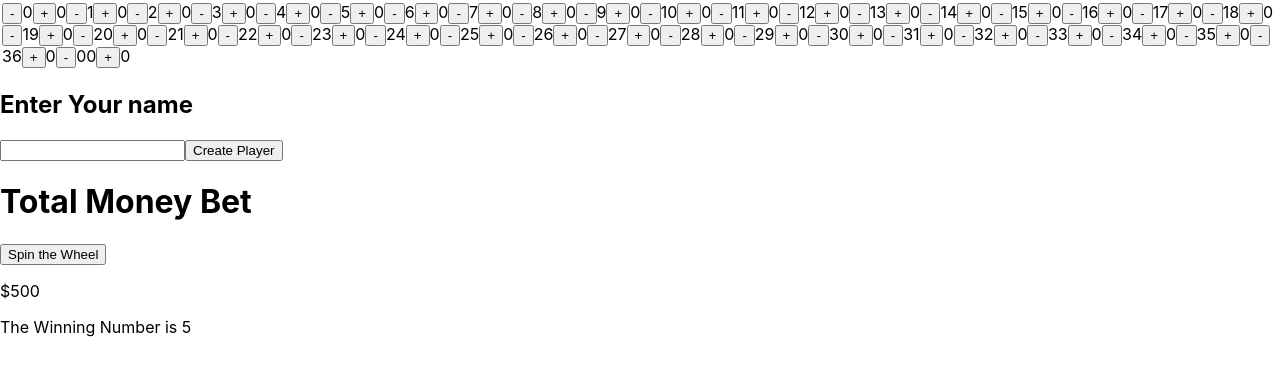
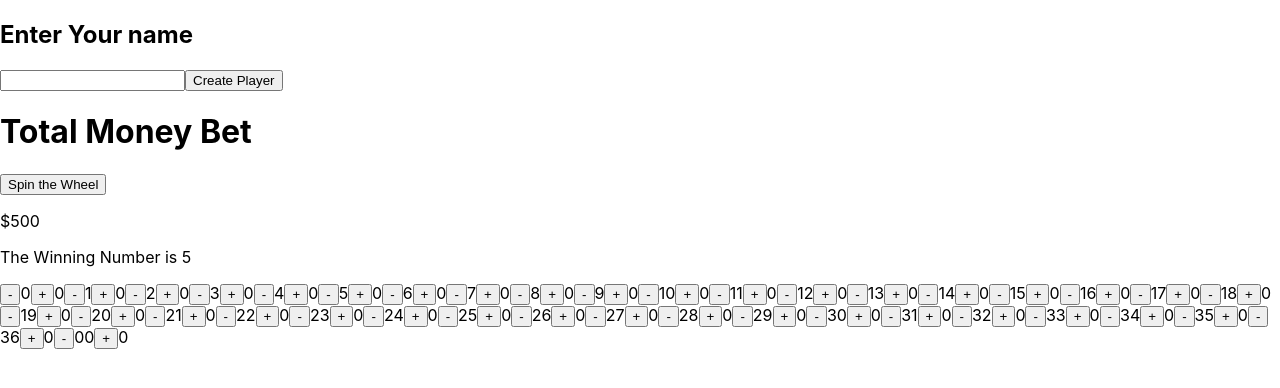
Before and after one commit to Nikan619/Project2, a React (Create React App) app: page / in a window 1280 px wide. Shown: the top 388 px of the page. Built offline with nearby package versions, Linux system fonts and the light colour scheme.

Commit message:
Moved components

```diff
--- a/src/Components/App.js
+++ b/src/Components/App.js
@@ -45,15 +45,8 @@ function App() {
 
 
   return (<>
-  <table>
-    <tbody>
-      <tr>
-  <Table numberBet={numberBet} setNumberBet={setNumberBet} bank={bank} setBank={setBank}/>
-  </tr>
-  </tbody>
-  </table>
   <Home />
-  <LeaderBoard bank={bank} setBank={setBank} numberBet={numberBet} setNumberBet={setNumberBet} resetNumberBet={resetNumberBet}/>
+  <BettingBoard bank={bank} setBank={setBank} numberBet={numberBet} setNumberBet={setNumberBet} resetNumberBet={resetNumberBet}/>
   </>)
 }
 
--- a/src/Components/BettingBoard.js
+++ b/src/Components/BettingBoard.js
@@ -1,22 +1,16 @@
 
 import {useState} from "react"
+import Table from './Table'
 
 
 
-function  BettingBoard({bank,setBank, numberBet, setNumberBet, resetNumberBet}){
+function  BettingBoard({bank, setBank, numberBet, setNumberBet, resetNumberBet}){
     //const [betPlaced,setBetPlaced] =useState(0);
     //const [numberBet,setNumberBet] = useState([]);
     //const [outcome,setOutcome] =useState(0);
-    // const [straightUps, setStraightUps] = useState({
-    //     "0":0, "00":0,
-    //     "1":0, "4":0, "7":0, "10":0, "13":0, "16":0, "19":0, "22":0, "25":0, "28":0, "31":0, "34":0,
-    //     "2":0, "5":0, "8":0, "11":0, "14":0, "17":0, "20":0, "23":0, "26":0, "29":0, "32":0, "35":0,
-    //     "3":0, "6":0, "9":0, "12":0, "15":0, "18":0, "21":0, "24":0, "27":0, "30":0, "33":0, "36":0
-    //   });
+
     // const numberBet =5;
     // const betPlaced =100;
-
-
 
 // if(numberBet===numberSelected){
 //     let payOut= betPlaced*35
@@ -77,68 +71,10 @@ return(
             <p>${bank}</p>
             <p>The Winning Number is {winningNumber}</p>
         </form>
-
+        <Table bank={bank} setBank={setBank} numberBet={numberBet} setNumberBet={setNumberBet}/>
     </div>
 
 )
 
-
-
 }
 export default BettingBoard
-
-
-// useEffect(() => {
-//     let allPayouts = 0;
-//     if (winningNumber) {
-//       setIsWheelSpinning(false);
-//       switch (winningNumber) {
-//         case "0":
-//           allPayouts =
-//             straightUps["0"] * 35 +
-//             straightUps["0"] +
-//             (splits["0-00"] * 17 + splits["0-00"]) +
-//             (splits["0-1"] * 17 + splits["0-1"]) +
-//             (streets["0-00-2"] * 11 + streets["0-00-2"]) +
-//             (streets["0-1-2"] * 11 + streets["0-1-2"]) +
-//             (basket * 6 + basket);
-//           break;
-//         case "1":
-//           allPayouts =
-//             straightUps["1"] * 35 +
-//             straightUps["1"] +
-//             (splits["0-1"] * 17 + splits["0-1"]) +
-//             (splits["1-2"] * 17 + splits["1-2"]) +
-//             (splits["1-4"] * 17 + splits["1-4"]) +
-//             (streets["0-1-2"] * 11 + streets["0-1-2"]) +
-//             (streets["1-2-3"] * 11 + streets["1-2-3"]) +
-//             (corners["1-2-4-5"] * 8 + corners["1-2-4-5"]) +
-//             (basket * 6 + basket) +
-//             (doubleStreets["1 to 6"] * 5 + doubleStreets["1 to 6"]) +
-//             columns["1st column"] * 3 +
-//             dozens["1st dozen"] * 3 +
-//             oddEven["odd"] * 2 +
-//             highLow["low"] * 2 +
-//             redBlack["red"] * 2;
-//           break;
-//         case "2":
-//           allPayouts =
-//             straightUps["2"] * 35 +
-//             straightUps["2"] +
-//             (splits["1-2"] * 17 + splits["1-2"]) +
-//             (splits["2-3"] * 17 + splits["2-3"]) +
-//             (splits["2-5"] * 17 + splits["2-5"]) +
-//             (streets["00-2-3"] * 11 + streets["00-2-3"]) +
-//             (streets["0-00-2"] * 11 + streets["0-00-2"]) +
-//             (streets["0-1-2"] * 11 + streets["0-1-2"]) +
-//             (streets["1-2-3"] * 11 + streets["1-2-3"]) +
-//             (corners["1-2-4-5"] * 8 + corners["1-2-4-5"]) +
-//             (corners["2-3-5-6"] * 8 + corners["2-3-5-6"]) +
-//             (basket * 6 + basket) +
-//             (doubleStreets["1 to 6"] * 5 + doubleStreets["1 to 6"]) +
-//             columns["2nd column"] * 3 +
-//             dozens["1st dozen"] * 3 +
-//             oddEven["even"] * 2 +
-//             highLow["low"] * 2 +
-//             redBlack["black"] * 2;
-//           break;
--- a/src/Components/Table.js
+++ b/src/Components/Table.js
@@ -1,9 +1,7 @@
 import {useEffect, useState} from"react"
 // import { Card } from "semantic-ui-react";
 
-
-
-function Table({numberBet,setNumberBet, bank, setBank}){
+function Table({numberBet, setNumberBet, bank, setBank}){
     //const [betCount,setBetCount]=useState(0)
 
     // Object.entries(numberBet).forEach(([number, bet]) => {
```
Also changed, not shown: src/Components/LeaderBoard.js (+0 -9 lines).
